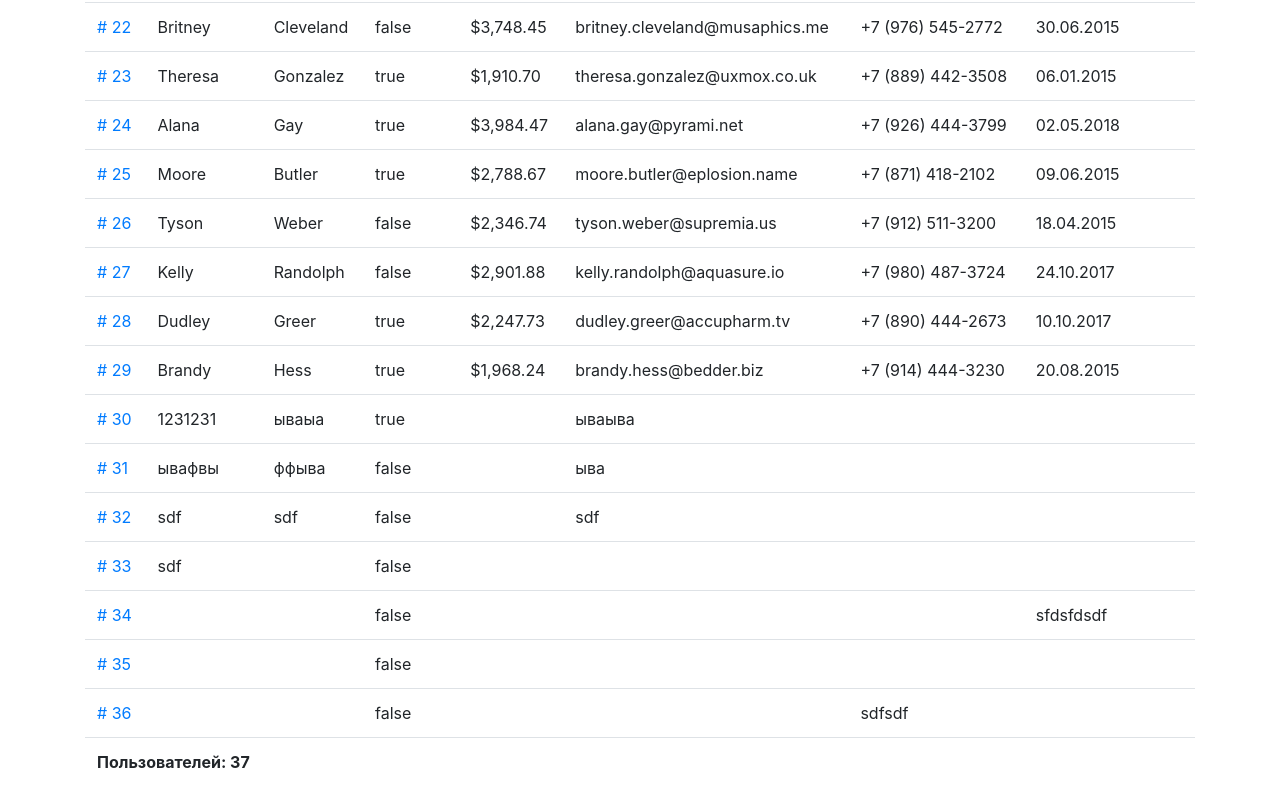
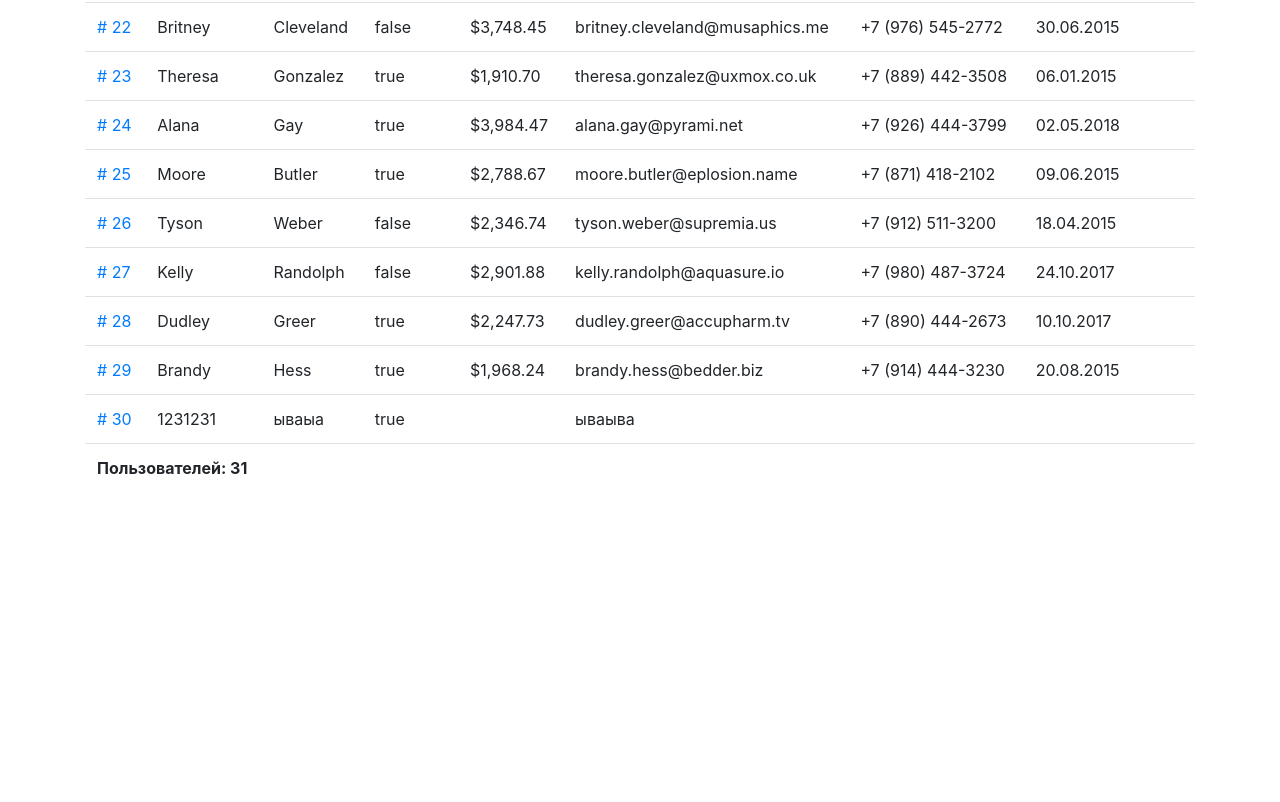
Before and after one commit to funbek/vue-course, a Vue app in the folder vue-app/: page /users in a window 1280 px wide. Shown: the part 1282-2084 px from the top of the page. After the commit the page ends 1790 px from the top, so only its background shows below. Built offline with nearby package versions, Linux system fonts and the light colour scheme; data requests are answered from the project's data file.

Commit message:
fourth-task + Fix localUser + Add remove user with popup ( need to compare with add user and edit user in one component)

```diff
--- a/vue-app/db.json
+++ b/vue-app/db.json
@@ -495,102 +495,6 @@
       "address": "",
       "about": "",
       "registered": ""
-    },
-    {
-      "id": 31,
-      "isActive": false,
-      "balance": "",
-      "picture": "",
-      "age": 0,
-      "accessLevel": "",
-      "firstName": "ывафвы",
-      "lastName": "ффыва",
-      "company": "",
-      "email": "ыва",
-      "phone": "",
-      "address": "",
-      "about": "",
-      "registered": ""
-    },
-    {
-      "id": 32,
-      "isActive": false,
-      "balance": "",
-      "picture": "",
-      "age": 0,
-      "accessLevel": "",
-      "firstName": "sdf",
-      "lastName": "sdf",
-      "company": "",
-      "email": "sdf",
-      "phone": "",
-      "address": "",
-      "about": "",
-      "registered": ""
-    },
-    {
-      "id": 33,
-      "isActive": false,
-      "balance": "",
-      "picture": "",
-      "age": 0,
-      "accessLevel": "",
-      "firstName": "sdf",
-      "lastName": "",
-      "company": "",
-      "email": "",
-      "phone": "",
-      "address": "",
-      "about": "",
-      "registered": ""
-    },
-    {
-      "id": 34,
-      "isActive": false,
-      "balance": "",
-      "picture": "",
-      "age": 0,
-      "accessLevel": "",
-      "firstName": "",
-      "lastName": "",
-      "company": "",
-      "email": "",
-      "phone": "",
-      "address": "",
-      "about": "",
-      "registered": "sfdsfdsdf"
-    },
-    {
-      "id": 35,
-      "isActive": false,
-      "balance": "",
-      "picture": "",
-      "age": 0,
-      "accessLevel": "",
-      "firstName": "",
-      "lastName": "",
-      "company": "",
-      "email": "",
-      "phone": "",
-      "address": "",
-      "about": "",
-      "registered": ""
-    },
-    {
-      "id": 36,
-      "isActive": false,
-      "balance": "",
-      "picture": "",
-      "age": 0,
-      "accessLevel": "",
-      "firstName": "",
-      "lastName": "",
-      "company": "",
-      "email": "",
-      "phone": "sdfsdf",
-      "address": "",
-      "about": "",
-      "registered": ""
     }
   ]
 }
--- a/vue-app/src/components/UserForm.vue
+++ b/vue-app/src/components/UserForm.vue
@@ -3,7 +3,7 @@
     <div class="form-group">
       <label>Имя</label>
       <input
-        v-model="user.firstName"
+        v-model="localUser.firstName"
         type="text"
         class="form-control" >
     </div>
@@ -11,7 +11,7 @@
     <div class="form-group">
       <label>Фамилия</label>
       <input
-        v-model="user.lastName"
+        v-model="localUser.lastName"
         type="text"
         class="form-control" >
     </div>
@@ -19,7 +19,7 @@
     <div class="form-group">
       <label>Email</label>
       <input
-        v-model="user.email"
+        v-model="localUser.email"
         type="text"
         class="form-control" >
     </div>
@@ -27,7 +27,7 @@
     <div class="form-group">
       <label>Url картинки</label>
       <input
-        v-model="user.picture"
+        v-model="localUser.picture"
         type="text"
         class="form-control" >
     </div>
@@ -35,7 +35,7 @@
     <div class="form-group">
       <label>Возраст</label>
       <input
-        v-model="user.age"
+        v-model="localUser.age"
         type="text"
         class="form-control" >
     </div>
@@ -43,7 +43,7 @@
     <div class="form-group">
       <label>Активный</label>
       <input
-        v-model="user.isActive"
+        v-model="localUser.isActive"
         type="checkbox"
         class="checkbox-inline" >
     </div>
@@ -51,7 +51,7 @@
     <div class="form-group">
       <label>Баланс</label>
       <input
-        v-model="user.balance"
+        v-model="localUser.balance"
         type="text"
         class="form-control" >
     </div>
@@ -59,7 +59,7 @@
     <div class="form-group">
       <label>Телефон</label>
       <input
-        v-model="user.phone"
+        v-model="localUser.phone"
         type="text"
         class="form-control" >
     </div>
@@ -67,7 +67,7 @@
     <div class="form-group">
       <label>Уровень доступа</label>
       <select
-        v-model="user.accessLevel"
+        v-model="localUser.accessLevel"
         class="form-control"
       >
         <option
@@ -83,7 +83,7 @@
     <div class="form-group">
       <label>Адрес</label>
       <input
-        v-model="user.address"
+        v-model="localUser.address"
         type="text"
         class="form-control" >
     </div>
@@ -91,7 +91,7 @@
     <div class="form-group">
       <label>Компания</label>
       <input
-        v-model="user.company"
+        v-model="localUser.company"
         type="text"
         class="form-control" >
     </div>
@@ -99,7 +99,7 @@
     <div class="form-group">
       <label>О пользователе</label>
       <input
-        v-model="user.about"
+        v-model="localUser.about"
         type="text"
         class="form-control" >
     </div>
@@ -107,7 +107,7 @@
     <div class="form-group">
       <label>Дата регистрации</label>
       <input
-        v-model="user.registered"
+        v-model="localUser.registered"
         type="text"
         class="form-control" >
     </div>
@@ -115,7 +115,7 @@
     <slot name="buttons" />
 
     <div>
-      <pre>{{ user }}</pre>
+      <pre>{{ localUser }}</pre>
     </div>
 
   </div>
@@ -124,9 +124,6 @@
 <script>
 export default {
   name: "UserForm",
-  model: {
-    prop: "user"
-  },
   props: {
     user: {
       type: Object,
@@ -134,7 +131,19 @@ export default {
     }
   },
   data: () => ({
+    localUser: null,
     accessList: ["user", "admin", "guest"]
-  })
+  }),
+  watch: {
+    localUser: {
+      deep: true,
+      handler() {
+        this.$emit("input", this.localUser);
+      }
+    }
+  },
+  created() {
+    this.localUser = Object.assign({}, this.user);
+  }
 };
 </script>
--- a/vue-app/src/views/AddUser.vue
+++ b/vue-app/src/views/AddUser.vue
@@ -3,7 +3,8 @@
     <h2>Добавление пользователя</h2>
 
     <user-form
-      v-model="user"
+      :user="user"
+      @input="value => user = value"
     >
       <div slot="buttons">
         <button
@@ -83,7 +84,7 @@ export default {
 };
 </script>
 
-<style lang="scss" scoped>
+<style lang="scss">
 .popup {
   position: fixed;
   z-index: 2;
--- a/vue-app/src/views/EditUser.vue
+++ b/vue-app/src/views/EditUser.vue
@@ -5,8 +5,41 @@
     <user-form
       v-if="user"
       :user="user"
-      @input="value => user = value" />
+      @input="value => user = value"
+    >
+      <div
+        slot="buttons">
+        <button
+          class="btn btn-danger"
+          @click="showRemovePopup"
+        >
+          Удалить пользователя
+        </button>
+      </div>
+    </user-form>
     <div v-else>Пользователей нет :(</div>
+
+    <template v-if="popupShow">
+      <div class="popup-shadow" />
+      <div
+        class="popup"
+      >
+        <h2>Точно, точно удалить?</h2>
+
+        <button
+          class="btn btn-danger"
+          @click="removeUser"
+        >
+          Ага
+        </button>
+        <button
+          class="btn btn-primary"
+          @click="closePopup"
+        >
+          Неа
+        </button>
+      </div>
+    </template>
 
   </div>
 </template>
@@ -22,7 +55,8 @@ export default {
   },
   data: () => ({
     user: null,
-    url: "http://localhost:3004/users"
+    url: "http://localhost:3004/users",
+    popupShow: false
   }),
   computed: {
     id() {
@@ -44,6 +78,18 @@ export default {
           this.user = users;
         })
         .catch(error => console.log(`woops this is error: ${error}`));
+    },
+    showRemovePopup() {
+      this.popupShow = true;
+    },
+    removeUser() {
+      axios.delete(this.userUrl).then(() => {
+        this.$router.push({ path: "/users" });
+      });
+    },
+    closePopup() {
+      this.popupShow = false;
+      return;
     }
   }
 };
--- a/vue-app/src/views/Users.vue
+++ b/vue-app/src/views/Users.vue
@@ -1,8 +1,11 @@
 <template>
   <div>
     <h1>Список пользователей</h1>
-    <div v-if="!users">
-      Список пользователей пуст
+    <div
+      v-if="!users"
+      class="alert alert-warning"
+    >
+      Загрузка ....
     </div>
     <user-list
       v-else
```
